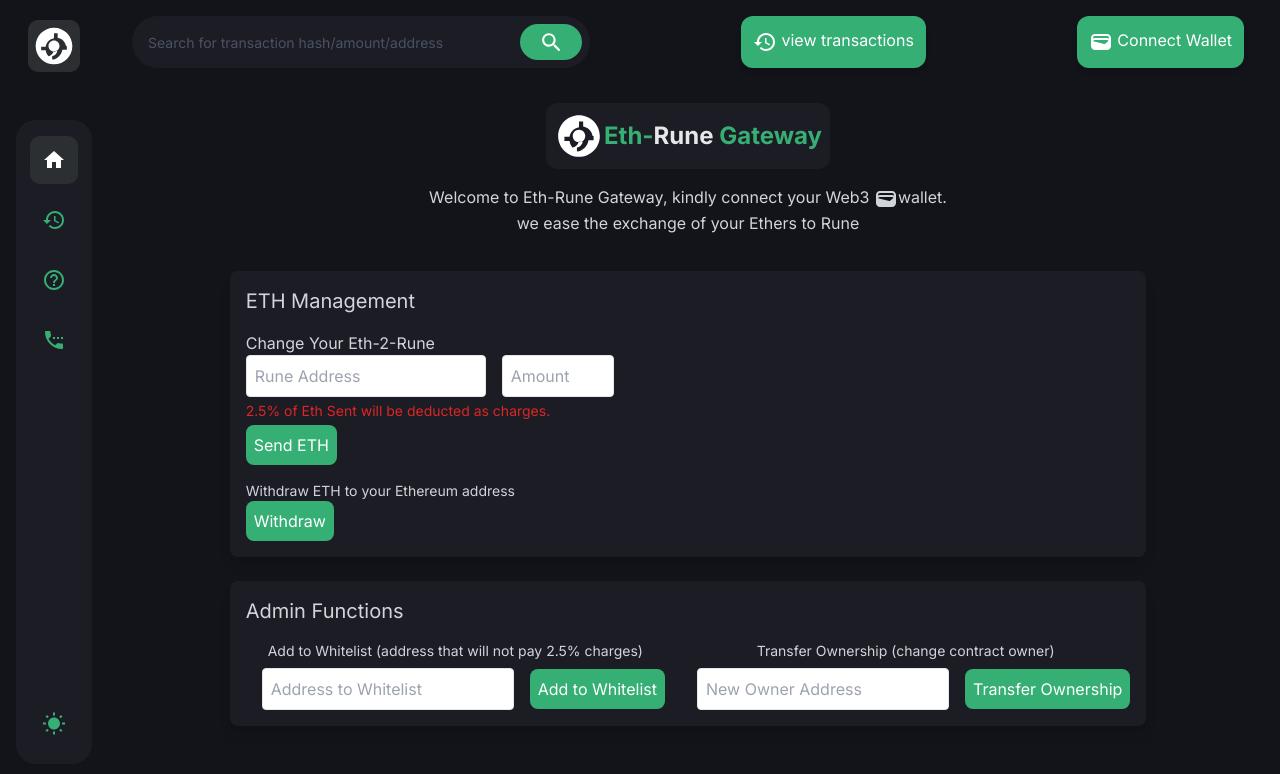
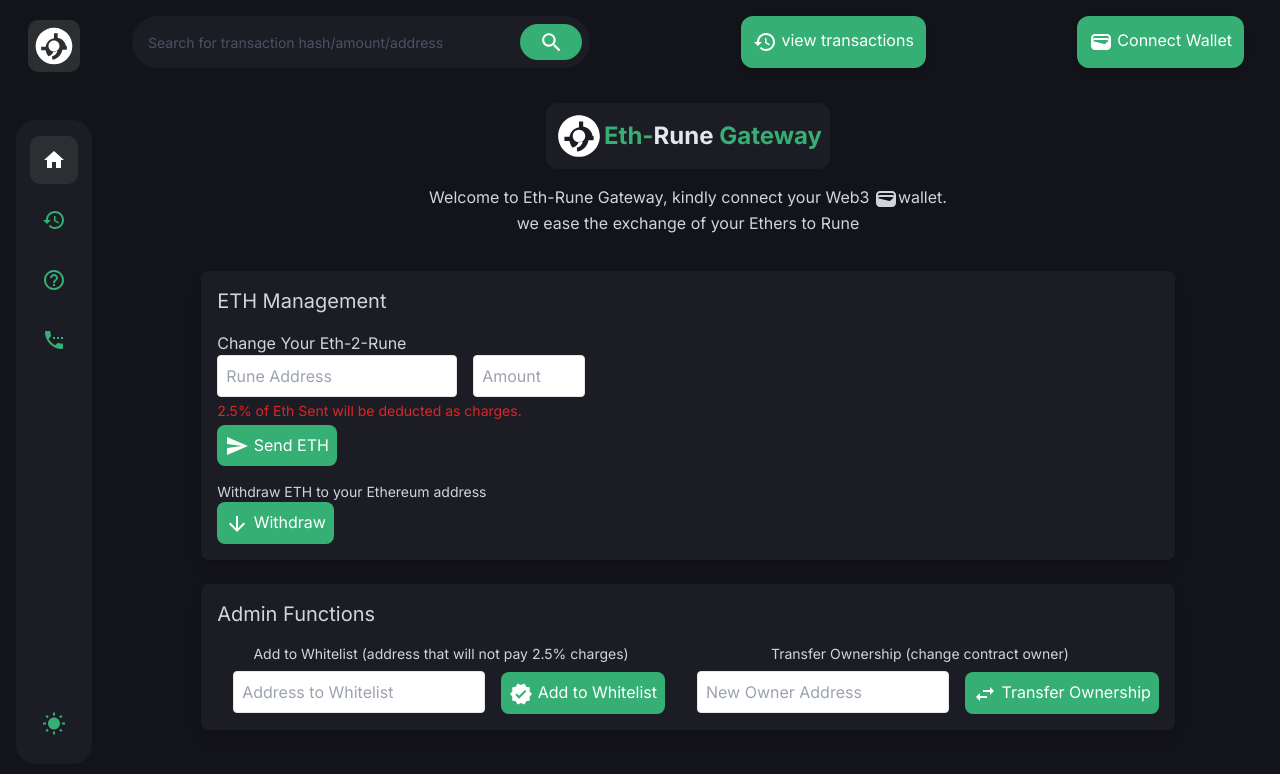
Before and after one commit to Jobex11/ethereumbridge, a Next.js app: page / in a window 1280 px wide. Shown: the top 774 px of the page. Built offline with nearby package versions, Linux system fonts and the light colour scheme.

Commit message:
added changes

```diff
--- a/app/components/LockETH.js
+++ b/app/components/LockETH.js
@@ -1,5 +1,6 @@
+"use client";
 import React, { useState } from "react";
-
+import SendIcon from "@mui/icons-material/Send";
 const LockETH = ({ web3, account, contract, onActionClick }) => {
   const [thorchainAddress, setThorchainAddress] = useState("");
   const [amountToLock, setAmountToLock] = useState("");
@@ -50,7 +51,7 @@ const LockETH = ({ web3, account, contract, onActionClick }) => {
           onClick={lockETH}
           className="bg-main hover:bg-[#278256] text-white p-2 rounded-lg"
         >
-          Send ETH
+          <SendIcon /> Send ETH
         </button>
       </div>
     </div>
--- a/app/components/TransferOwnership.js
+++ b/app/components/TransferOwnership.js
@@ -1,4 +1,5 @@
 import React, { useState } from "react";
+import SwapHorizIcon from "@mui/icons-material/SwapHoriz";
 
 const TransferOwnership = ({ web3, account, contract, onActionClick }) => {
   const [newOwner, setNewOwner] = useState("");
@@ -36,7 +37,7 @@ const TransferOwnership = ({ web3, account, contract, onActionClick }) => {
         onClick={transferOwnership}
         className="bg-main hover:bg-[#278256] text-white p-2 rounded-lg mt-2"
       >
-        Transfer Ownership
+        <SwapHorizIcon /> Transfer Ownership
       </button>
     </div>
   );
--- a/app/components/WhitelistAddress.js
+++ b/app/components/WhitelistAddress.js
@@ -1,4 +1,5 @@
 import React, { useState } from "react";
+import VerifiedIcon from "@mui/icons-material/Verified";
 
 const WhitelistAddress = ({ web3, account, contract, onActionClick }) => {
   const [whitelistAddress, setWhitelistAddress] = useState("");
@@ -40,7 +41,7 @@ const WhitelistAddress = ({ web3, account, contract, onActionClick }) => {
         onClick={addToWhitelist}
         className="bg-main hover:bg-[#278256] text-white p-2 rounded-lg mt-2"
       >
-        Add to Whitelist
+        <VerifiedIcon /> Add to Whitelist
       </button>
     </div>
   );
--- a/app/components/Withdraw.js
+++ b/app/components/Withdraw.js
@@ -1,4 +1,5 @@
 import React from "react";
+import ArrowDownwardIcon from "@mui/icons-material/ArrowDownward";
 
 const Withdraw = ({ web3, account, contract, onActionClick }) => {
   const withdrawETH = async () => {
@@ -22,7 +23,7 @@ const Withdraw = ({ web3, account, contract, onActionClick }) => {
         onClick={withdrawETH}
         className="bg-main hover:bg-[#278256] text-white p-2 rounded-lg"
       >
-        Withdraw
+        <ArrowDownwardIcon /> Withdraw
       </button>
     </div>
   );
```
